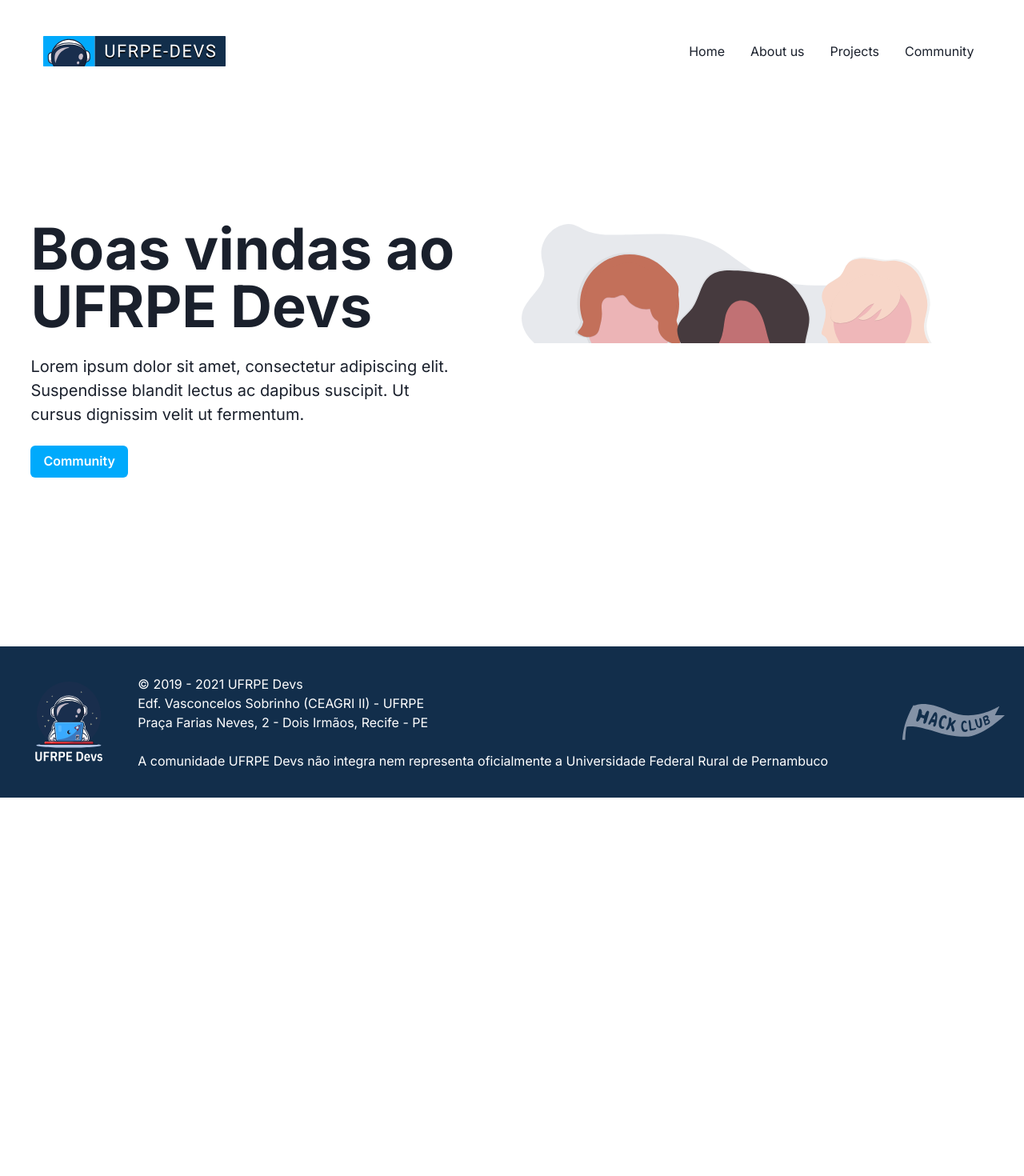
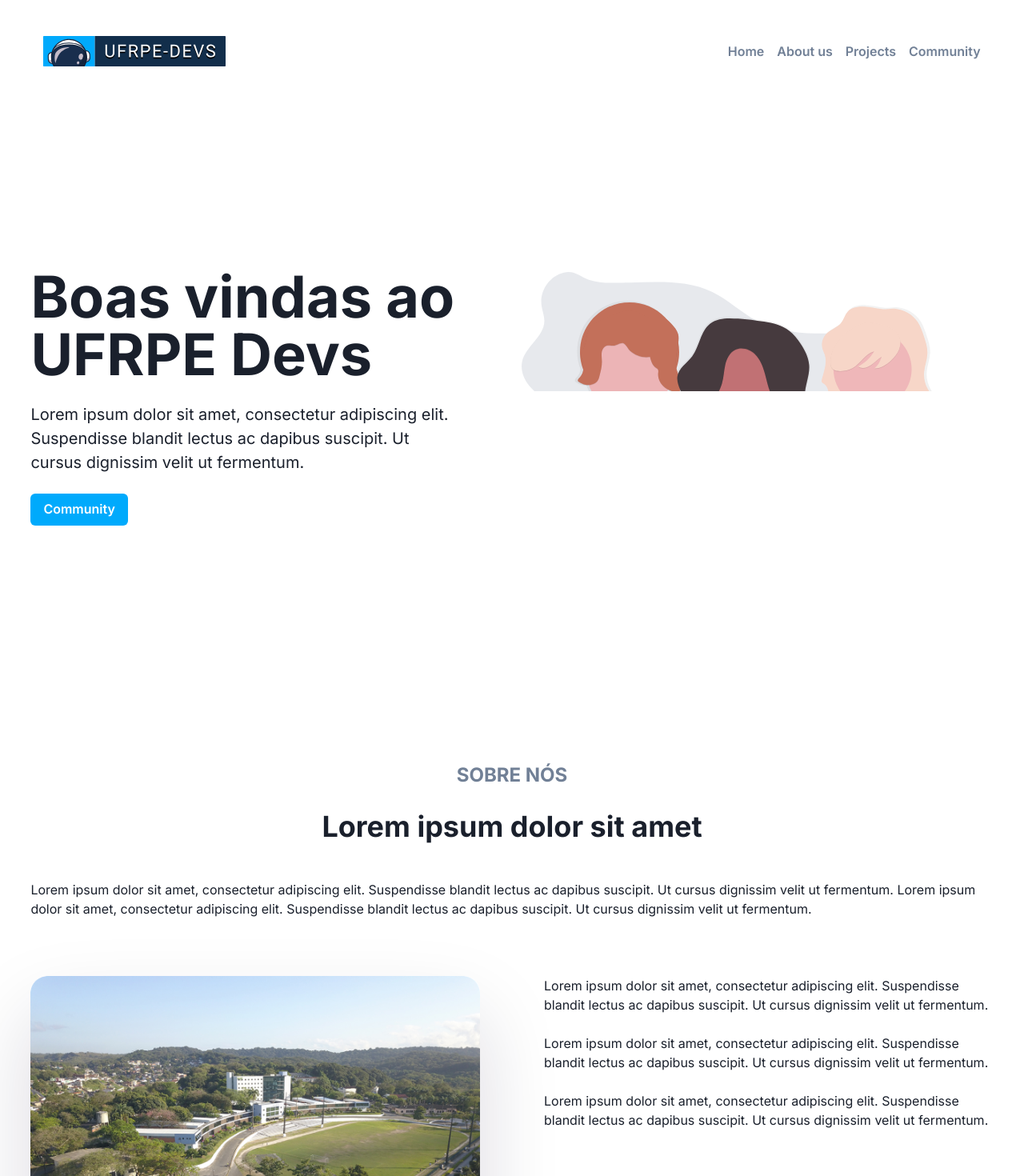
Before and after one commit to ufrpe-devs/ufrpe-devs.github.io, a Next.js app: page / in a window 1280 px wide. Shown: the top 1470 px of the page at 80% size. Before the commit the page ends 997 px from the top, so only its background shows below. Built offline with nearby package versions, Linux system fonts and the light colour scheme.

Commit message:
feature(about-us): about us completed

```diff
--- /dev/null
+++ b/components/Home/components/About/index.jsx
@@ -0,0 +1,49 @@
+import { SimpleGrid, Box, useMediaQuery } from "@chakra-ui/react";
+import { AdmBuildingUfrpe } from "../../../../images";
+
+export default function About() {
+  const [isTinyThan767] = useMediaQuery("(max-width: 767px)")
+
+  return (
+    <Box id="about-us">
+      <Box class="box">
+        <Box className="title-anchor">Sobre nós</Box>
+        <Box className="subtitle">Lorem ipsum dolor sit amet</Box>
+        <Box className="description">
+          Lorem ipsum dolor sit amet, consectetur adipiscing elit.
+          Suspendisse blandit lectus ac dapibus suscipit.
+          Ut cursus dignissim velit ut fermentum. Lorem ipsum dolor sit amet,
+          consectetur adipiscing elit. Suspendisse blandit lectus ac dapibus suscipit.
+          Ut cursus dignissim velit ut fermentum.
+        </Box>
+        <br/>
+        <br/>
+        <br/>
+        <SimpleGrid columns={{md: 1, lg: 2}} gap={20} id="grid-about-us">
+          <Box w="100%">
+            <img src="/adm-building-ufrpe.png" className="box-shadow-image"/>
+          </Box>
+          <Box w="100%" textAlign="left">
+            <Box>
+              Lorem ipsum dolor sit amet, consectetur adipiscing elit.
+              Suspendisse blandit lectus ac dapibus suscipit.
+              Ut cursus dignissim velit ut fermentum.
+            </Box>
+            <br/>
+            <Box>
+              Lorem ipsum dolor sit amet, consectetur adipiscing elit.
+              Suspendisse blandit lectus ac dapibus suscipit.
+              Ut cursus dignissim velit ut fermentum.
+            </Box>
+            <br/>
+            <Box>
+              Lorem ipsum dolor sit amet, consectetur adipiscing elit.
+              Suspendisse blandit lectus ac dapibus suscipit.
+              Ut cursus dignissim velit ut fermentum.
+            </Box>
+          </Box>
+        </SimpleGrid>
+      </Box>
+    </Box>
+  )
+}
--- a/components/Home/components/Hero/index.jsx
+++ b/components/Home/components/Hero/index.jsx
@@ -5,7 +5,7 @@ export default function Hero() {
   const [isTinyThan767] = useMediaQuery("(max-width: 767px)")
 
   return (
-    <Box id="hero">
+    <Box id="home">
       <SimpleGrid columns={{md: 1, lg: 2}} gap={6}>
         <Box w="100%" style={{margin: 'auto'}} >
           <Box style={{fontSize: 72, fontWeight: 700, lineHeight: 1, width: isTinyThan767? '100%': '90%'}}>
--- a/components/Home/index.jsx
+++ b/components/Home/index.jsx
@@ -1 +1,2 @@
 export { default as Hero } from './components/Hero'
+export { default as About } from './components/About'
--- a/components/Page/components/Navbar/index.jsx
+++ b/components/Page/components/Navbar/index.jsx
@@ -9,26 +9,41 @@ import {
   Stack,
   useMediaQuery,
   Slide,
-  Collapse
+  Collapse,
+  Button
 } from '@chakra-ui/react';
 import { HamburgerIcon, CloseIcon } from '@chakra-ui/icons';
 import { useEffect } from "react";
+import { theme } from "../../../../styles/theme";
 const Links = ['Home', 'About us', 'Projects', "Community"];
 
-const NavLink = ({ children }) => (
-  <Link
-    px={2}
+const handleClickScroll = (event, title) => {
+  let anchorTitle = title.replace(" ", "-").toLowerCase()
+  const yOffset = -10;
+  const element = document.getElementById(anchorTitle);
+  const y = element.getBoundingClientRect().top + window.pageYOffset + yOffset;
+
+  window.scrollTo({top: y, behavior: 'smooth'});
+};
+
+const NavLink = (props) => {
+  const { children, ...otherProps } = props
+  return (
+    <Button
+      px={5}
       py={1}
-    rounded={'md'}
+      color={theme.colors.brand.tertiary}
+      variant="link"
       _hover={{
         textDecoration: 'none',
-      color: '#00AAFC'
+        color: '#00AAFC',
       }}
-    href={'#'}
+      onClick={e => handleClickScroll(e, children)}
     >
       {children}
-  </Link>
-);
+   </Button>
+  )
+};
 
 export default function Navbar() {
   const { isOpen, onOpen, onClose } = useDisclosure();
@@ -48,7 +63,7 @@ export default function Navbar() {
   return (
     <>
       {/* <Box bg={useColorModeValue('gray.100', 'gray.900')} px={4}> */}
-      <Box px={4} position="relative">
+      <Box px={4} position="sticky" top="0" bg="white" zIndex="1000">
         <Flex h={16} alignItems={'center'} justifyContent={'space-between'}>
           <IconButton
             size={'md'}
--- a/package.json
+++ b/package.json
@@ -28,6 +28,8 @@
     "eslint-config-next": "11.1.1",
     "eslint-config-prettier": "^8.3.0",
     "husky": "^7.0.2",
-    "prettier": "^2.4.1"
+    "prettier": "^2.4.1",
+    "file-loader": "^5.0.2",
+    "url-loader": "^3.0.0"
   }
 }
--- a/pages/index.jsx
+++ b/pages/index.jsx
@@ -5,6 +5,7 @@ export default function Home() {
   return (
     <Page>
       <Hero/>
+      <About/>
     </Page>
   )
 }
--- a/styles/theme.js
+++ b/styles/theme.js
@@ -21,6 +21,23 @@ export const theme = extendTheme({
         },
       },
 
+      "#about-us": {
+        minHeight: '100vh',
+        textAlign: 'center',
+        display: 'flex',
+        alignItems: 'center',
+        '@media screen and (max-width: 992px)': {
+          marginTop: 20
+        },
+        ".box-shadow-image": {
+          boxShadow: 'rgba(17, 12, 46, 0.15) 0px 48px 100px 0px',
+          borderRadius: 20,
+          '@media screen and (max-width: 992px)': {
+            margin: 'auto'
+          },
+        }
+      },
+
       "#main-logo-rectangle": {
         cursor: 'pointer',
         transition: '0.5s opacity',
@@ -41,9 +58,9 @@ export const theme = extendTheme({
         height:' auto',
       },
 
-      "#hero": {
+      "#home": {
         display: 'flex',
-        minHeight: '85vh',
+        minHeight: '100vh',
         '@media screen and (max-width: 992px)': {
           marginTop: '20px',
           "#hero-community-button-1": {
@@ -63,6 +80,24 @@ export const theme = extendTheme({
             display: 'none'
           }
         },
+      },
+
+      ".title-anchor": {
+        textTransform: 'uppercase',
+        fontWeight: 700,
+        fontSize: 24,
+        color: '#718096'
+      },
+
+      ".subtitle": {
+        fontWeight: 700,
+        fontSize: 36,
+        marginTop: 19
+      },
+
+      ".description": {
+        marginTop: 10,
+        textAlign: 'left'
       }
     }),
   },
```
Also changed, not shown: images/index.jsx (renamed from images/index.js), public/adm-building-ufrpe.png (added), 1 other file (tests, documents, lock files or other folders). Lines whose indentation alone changed are shown as unchanged.
